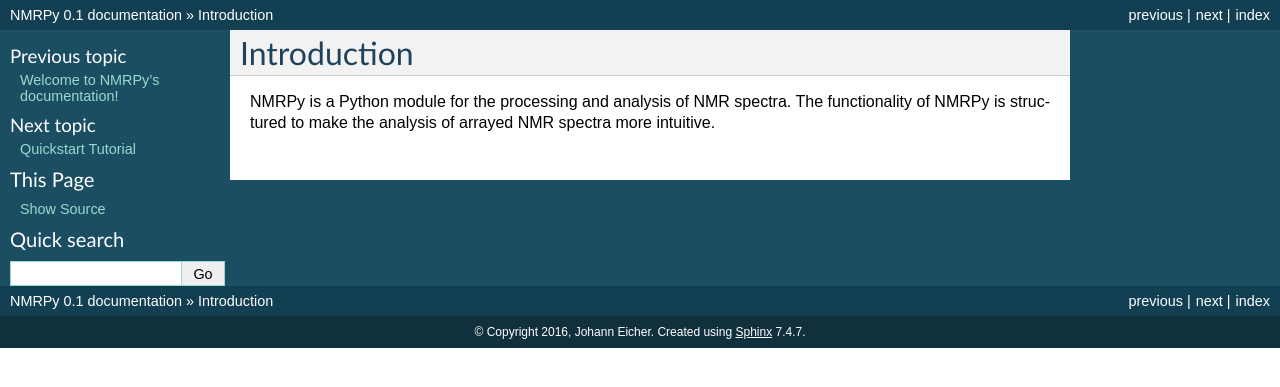
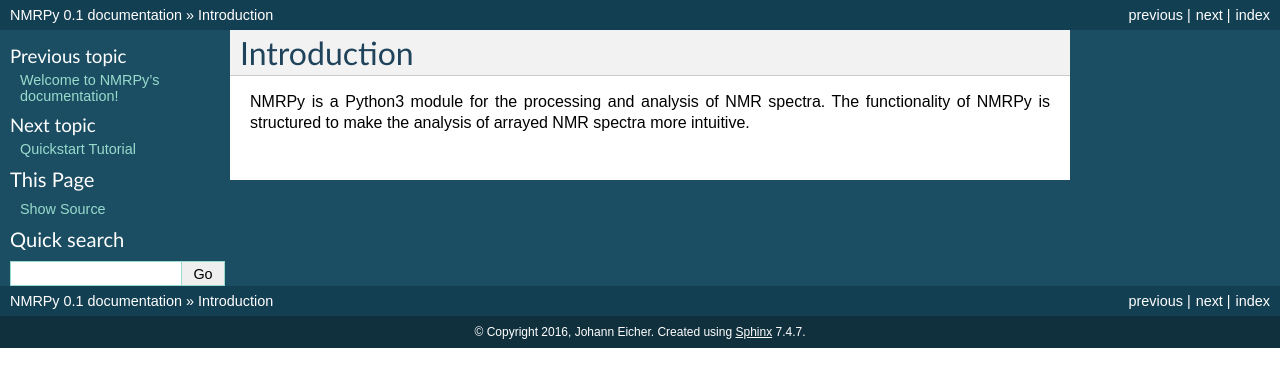
Before and after one commit to NMRPy/nmrpy, a Sphinx documentation site: the page built from docs/source/intro.rst, in a window 1280 px wide. Shown: the top 387 px of the page. Built offline with Sphinx 7.4.7, drawn with Linux system fonts in a browser that asks for light colours; pages that are not in the unit, such as notebooks, are missing from menus.

```diff
--- a/docs/source/index.rst
+++ b/docs/source/index.rst
@@ -12,6 +12,7 @@ Contents:
     :maxdepth: 2
 
     intro
+    installation
     quickstart
     data_objects
     plotting_objects
--- a/docs/source/intro.rst
+++ b/docs/source/intro.rst
@@ -2,6 +2,6 @@
 Introduction
 ############
 
-NMRPy is a Python module for the processing and analysis of NMR spectra. The
+NMRPy is a Python3 module for the processing and analysis of NMR spectra. The
 functionality of NMRPy is structured to make the analysis of arrayed NMR
 spectra more intuitive.
```
